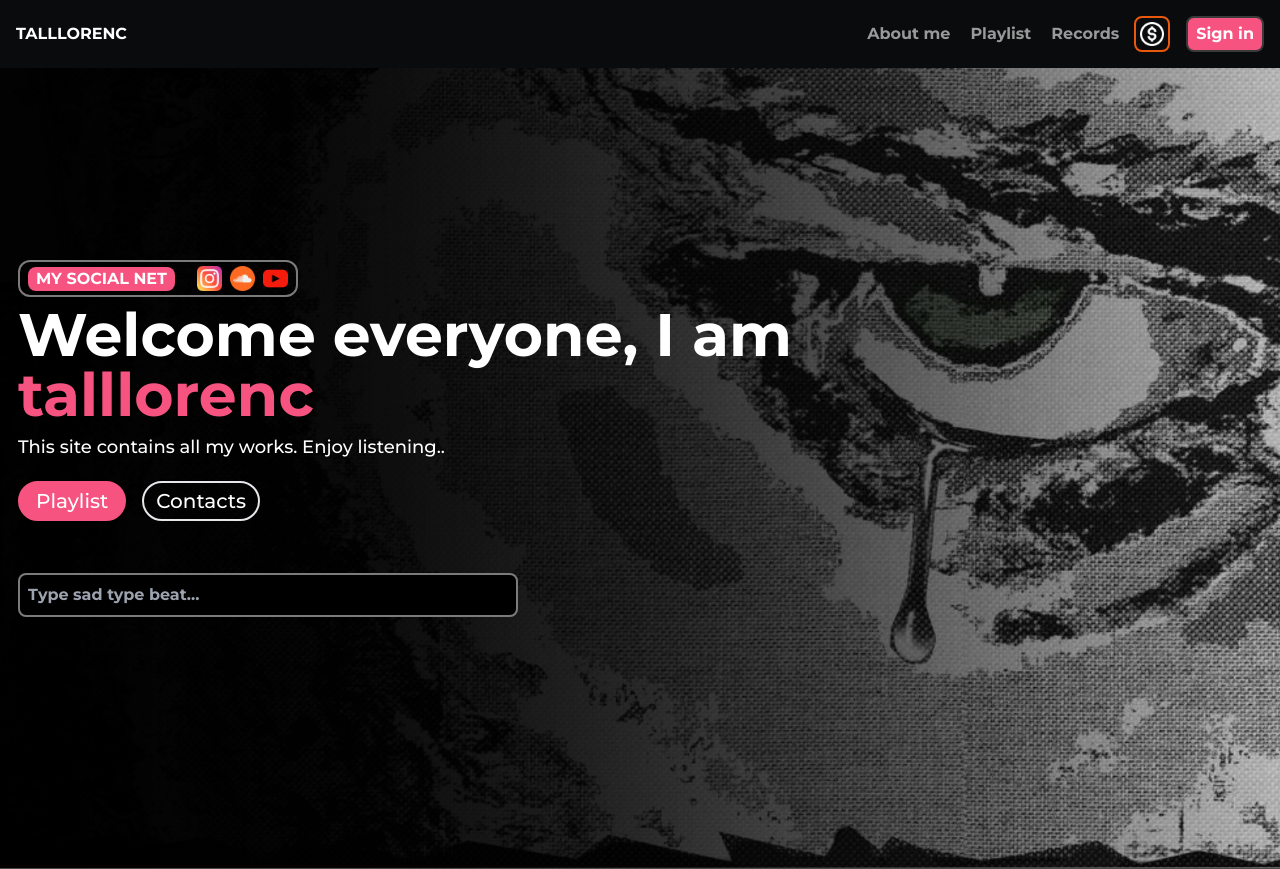
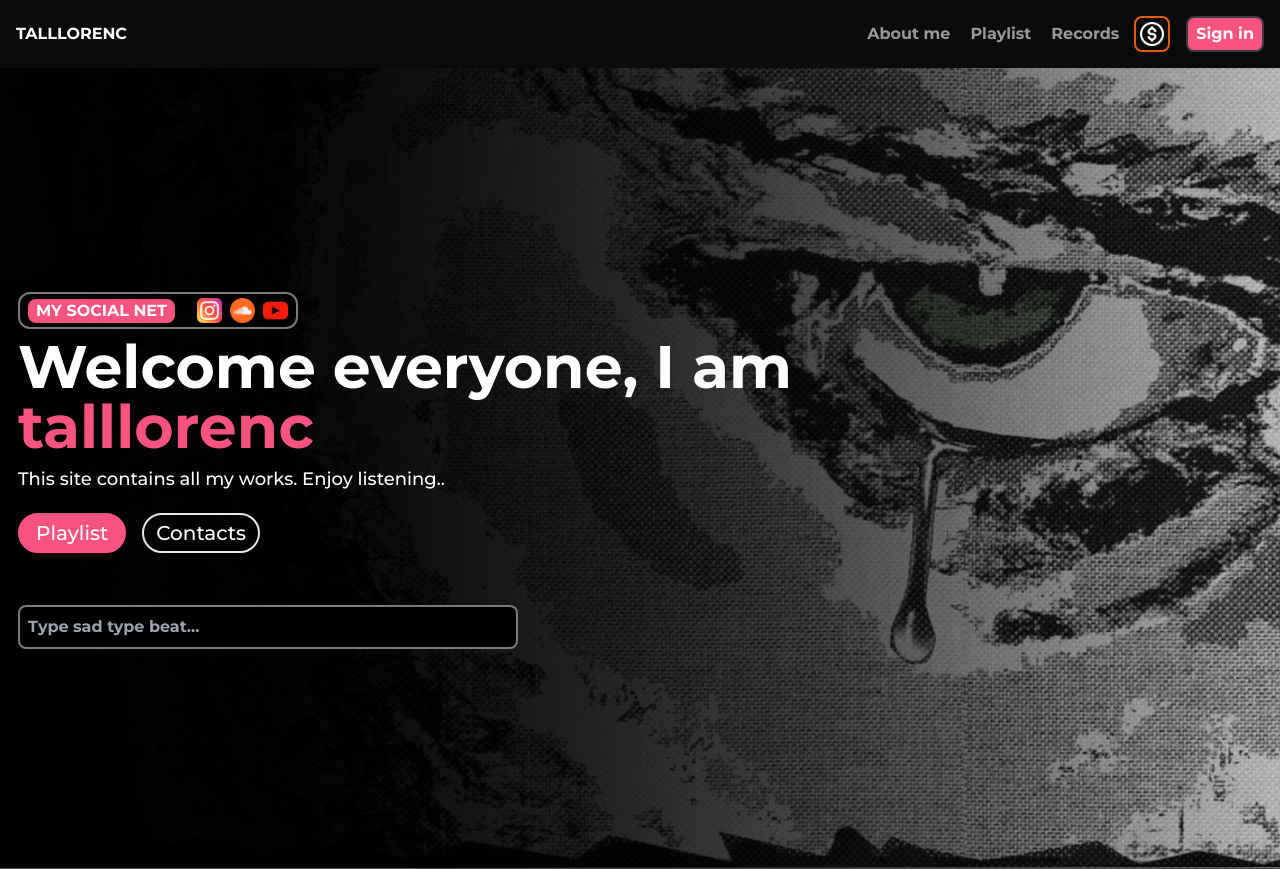
Before and after one commit to talllorenc/talllorenc.com, a Next.js app: page /header in a window 1280 px wide. Shown: the top 869 px of the page. Built offline with nearby package versions, Linux system fonts and the light colour scheme.

Commit message:
Rededign header

```diff
--- a/src/app/globals.css
+++ b/src/app/globals.css
@@ -63,7 +63,6 @@ a {
   background-position: center;
 }
 
-
 @keyframes skeletonWave {
   0%, 100% {
     transform: scale(1);
--- a/src/app/header/page.jsx
+++ b/src/app/header/page.jsx
@@ -4,9 +4,9 @@ import SocialsLinks from "@/components/SocialsLinks/SocialsLinks";
 
 const HeaderPage = () => {
   return (
-    <div className="header-bg w-full h-screen">
+    <div className="header-bg w-full in:h-screen">
       <div className="flex container ">
-        <div className="flex flex-col font-bold gap-5 mt-48">
+        <div className="flex flex-col font-bold gap-5 mt-24 mb-24 in:mt-56">
           <div className="flex flex-col ">
             <SocialsLinks/>
             <span className="text-4xl in:text-6xl mt-2">Welcome everyone, I am</span>
```
